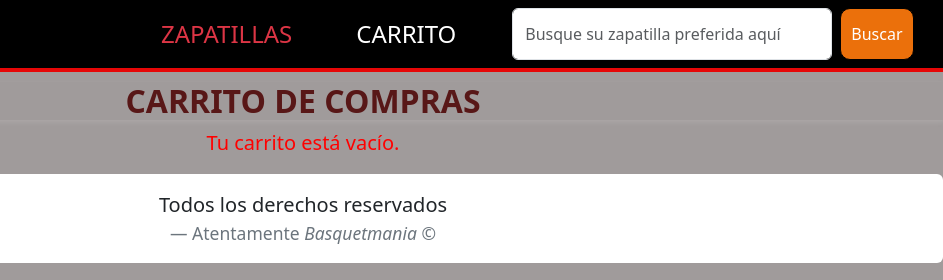
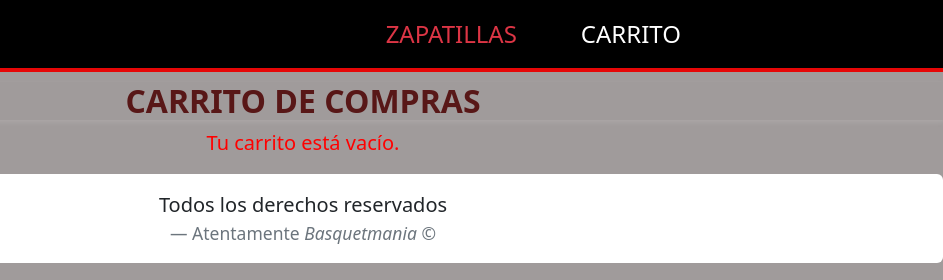
Before and after one commit to lucianodilascio/proyectoJavascript, a plain HTML site: page carrito.html in a window 1280 px wide. Shown: the full height of the page, 337-1280 px from the left. Drawn offline with nearby package versions, Linux system fonts and the light colour scheme; some packages are replaced by stand-ins of ours; a script that the page names is missing.

Commit message:
entrega de proyecto final ecommerce

```diff
--- a/carrito.html
+++ b/carrito.html
@@ -28,11 +28,7 @@
                 <li class="nav-item">
                     <a class="nav-link text-white" href="./carrito.html">CARRITO</a>
                 </li>
-                <form class="d-flex espacio" role="search">
-                    <input class="form-control me-2 largo" type="search"
-                        placeholder="Busque su zapatilla preferida aquí" aria-label="Search">
-                    <button class="btn btn-outline-success btnColor" type="submit">Buscar</button>
-                </form>
+
             </ul>
         </nav>
     </header>
```
Also changed, not shown: index.html (+1 -5 lines).
